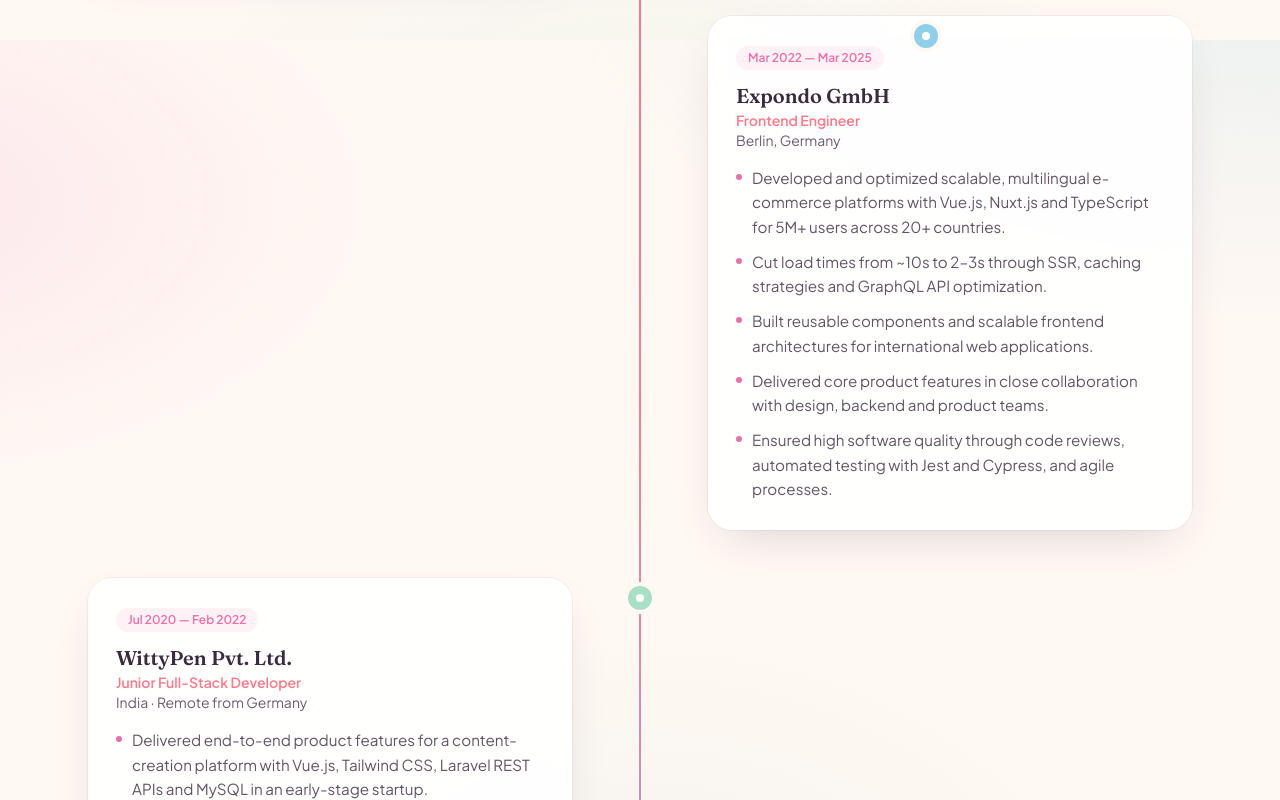
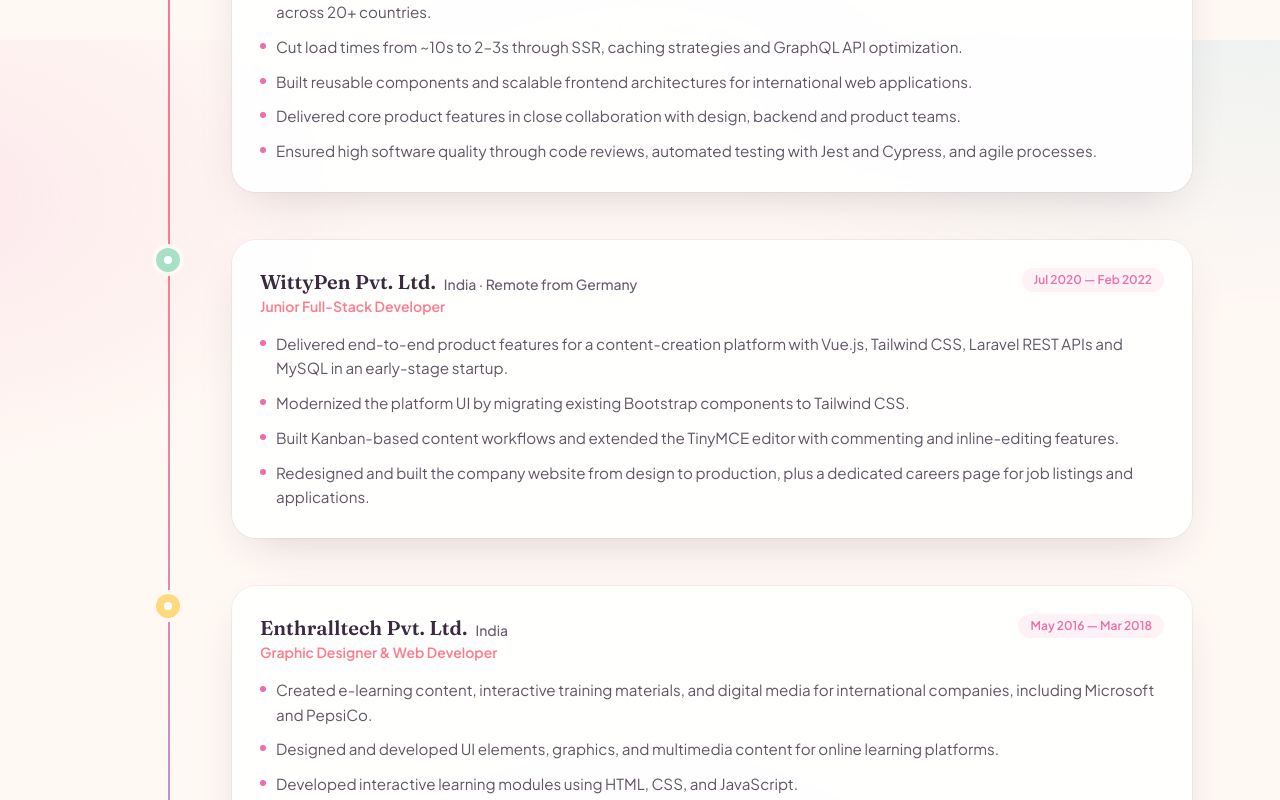
Before and after one commit to hiravesonali/sonali-hirave-portfolio, a Next.js app: page / in a window 1280 px wide. Shown: the part 1560-2360 px from the top of the page. Built offline with nearby package versions, Linux system fonts and the light colour scheme.

Commit message:
update the skills section

```diff
--- a/src/components/sections/Experience.tsx
+++ b/src/components/sections/Experience.tsx
@@ -29,34 +29,24 @@
         />
 
         <div ref={ref} className="relative mt-16 pl-8 sm:pl-0">
-          {/* Center rail (desktop) / left rail (mobile) */}
-          <div className="absolute left-3 top-0 h-full w-0.5 bg-ink/10 sm:left-1/2 sm:-translate-x-1/2" />
+          {/* Left rail */}
+          <div className="absolute left-3 top-0 h-full w-0.5 bg-ink/10 sm:left-20" />
           <motion.div
             style={{ height: lineHeight }}
-            className="absolute left-3 top-0 w-0.5 origin-top bg-gradient-to-b from-peppa-deep via-coral to-grape sm:left-1/2 sm:-translate-x-1/2"
+            className="absolute left-3 top-0 w-0.5 origin-top bg-gradient-to-b from-peppa-deep via-coral to-grape sm:left-20"
           />
 
           <div className="space-y-12">
-            {t.experience.items.map((exp, i) => {
-              const side = i % 2 === 0; // alternate sides on desktop
-              return (
-                <div
-                  key={exp.company}
-                  className={`relative sm:grid sm:grid-cols-2 sm:gap-10 ${
-                    side ? '' : 'sm:[&>*:first-child]:col-start-2'
-                  }`}
-                >
+            {t.experience.items.map((exp, i) => (
+              <div key={exp.company} className="relative">
                 {/* Node dot */}
                 <span
-                    className={`absolute left-3 top-2 z-10 grid h-6 w-6 -translate-x-1/2 place-items-center rounded-full ring-4 ring-cream sm:left-1/2 ${dotColors[i % dotColors.length]}`}
+                  className={`absolute left-3 top-2 z-10 grid h-6 w-6 -translate-x-1/2 place-items-center rounded-full ring-4 ring-cream sm:left-20 ${dotColors[i % dotColors.length]}`}
                 >
                   <span className="h-2 w-2 rounded-full bg-white" />
                 </span>
 
-                  <Reveal
-                    className={`ml-8 text-left sm:ml-0 ${side ? 'sm:pr-12' : 'sm:col-start-2 sm:pl-12'}`}
-                    y={32}
-                  >
+                <Reveal className="ml-8 text-left sm:ml-36" y={32}>
                   <motion.div
                     whileHover={{ y: -4 }}
                     transition={{
@@ -66,10 +56,8 @@
                     }}
                     className="rounded-3xl bg-white/90 p-7 text-left shadow-card ring-1 ring-ink/5 backdrop-blur"
                   >
-                      <span className="inline-block rounded-full bg-peppa/15 px-3 py-1 text-xs font-semibold text-peppa-deep">
-                        {exp.period}
-                      </span>
-                      <h3 className="mt-3 font-display text-xl font-semibold text-ink">
+                    <div className="flex flex-col gap-3 sm:flex-row sm:items-start sm:justify-between">
+                      <h3 className="font-display text-xl font-semibold text-ink">
                         {exp.url ? (
                           <a
                             href={exp.url}
@@ -82,11 +70,17 @@
                         ) : (
                           exp.company
                         )}
+                        <span className="ml-2 align-middle font-sans text-sm font-medium text-ink-soft">
+                          {exp.location}
+                        </span>
                       </h3>
+                      <span className="inline-block rounded-full bg-peppa/15 px-3 py-1 text-xs font-semibold text-peppa-deep">
+                        {exp.period}
+                      </span>
+                    </div>
                     <p className="text-sm font-semibold text-coral">
                       {exp.role}
                     </p>
-                      <p className="text-sm text-ink-soft">{exp.location}</p>
                     <ul className="mt-4 space-y-2.5 text-[0.95rem] leading-relaxed text-ink/80">
                       {exp.bullets.map((b) => (
                         <li key={b} className="flex gap-2.5">
@@ -101,8 +95,7 @@
                   </motion.div>
                 </Reveal>
               </div>
-              );
-            })}
+            ))}
           </div>
         </div>
       </div>
--- a/src/components/sections/Skills.tsx
+++ b/src/components/sections/Skills.tsx
@@ -1,23 +1,23 @@
-"use client";
+'use client';
 
-import { motion } from "framer-motion";
-import { useLanguage } from "@/i18n/LanguageProvider";
-import { SectionHeader } from "@/components/SectionHeader";
-import { StaggerGroup, StaggerItem } from "@/components/motion/Reveal";
+import { motion } from 'framer-motion';
+import { useLanguage } from '@/i18n/LanguageProvider';
+import { SectionHeader } from '@/components/SectionHeader';
+import { StaggerGroup, StaggerItem } from '@/components/motion/Reveal';
 
 const groupTints = [
-  "from-peppa/25 to-coral/20",
-  "from-sky/30 to-mint/20",
-  "from-mint/25 to-sky/15",
-  "from-butter/35 to-coral/15",
-  "from-grape/25 to-peppa/15",
+  'from-peppa/25 to-coral/20',
+  'from-sky/30 to-mint/20',
+  'from-mint/25 to-sky/15',
+  'from-butter/35 to-coral/15',
+  'from-grape/25 to-peppa/15',
 ];
 
 export function Skills() {
   const { t } = useLanguage();
 
   return (
-    <section id="skills" className="relative py-24 sm:py-32">
+    <section id="skills" className="relative py-18 sm:py-24">
       <div className="mx-auto max-w-6xl px-6">
         <SectionHeader
           chapter={t.skills.chapter}
@@ -31,7 +31,7 @@
             <StaggerItem key={group.label}>
               <motion.div
                 whileHover={{ y: -6 }}
-                transition={{ type: "spring", stiffness: 300, damping: 22 }}
+                transition={{ type: 'spring', stiffness: 300, damping: 22 }}
                 className={`h-full rounded-3xl bg-gradient-to-br ${groupTints[gi % groupTints.length]} p-6 shadow-card ring-1 ring-white/40`}
               >
                 <h3 className="font-display text-xl font-semibold text-ink">
--- a/src/content/index.ts
+++ b/src/content/index.ts
@@ -164,8 +164,8 @@
         label: 'Frontend',
         items: [
           'React',
+          'Vue.js',
           'Next.js',
-          'Vue.js',
           'Nuxt.js',
           'TypeScript',
           'JavaScript (ES6+)',
@@ -173,6 +173,7 @@
           'Context API',
           'Pinia',
           'Vuex',
+          'Vite',
           'Tailwind CSS',
           'HTML5',
           'CSS3',
@@ -194,7 +195,23 @@
       },
       {
         label: 'Tools & Workflow',
-        items: ['Git', 'Jest', 'Cypress', 'Turborepo', 'Datadog', 'Figma'],
+        items: [
+          'Jest',
+          'Vitest',
+          'Cypress',
+          'Turborepo',
+          'Datadog',
+          'Git',
+          'ESLint',
+          'Prettier',
+          'pnpm',
+          'Jira',
+          'Figma',
+        ],
+      },
+      {
+        label: 'DevOps & Deployment',
+        items: ['Docker', 'GitLab CI/CD', 'GitHub', 'Actions', 'Datadog'],
       },
       {
         label: 'Performance & SEO',
@@ -253,6 +270,19 @@
           'Modernized the platform UI by migrating existing Bootstrap components to Tailwind CSS.',
           'Built Kanban-based content workflows and extended the TinyMCE editor with commenting and inline-editing features.',
           'Redesigned and built the company website from design to production, plus a dedicated careers page for job listings and applications.',
+        ],
+      },
+      {
+        company: 'Enthralltech Pvt. Ltd.',
+        url: 'https://enthral.ai',
+        role: 'Graphic Designer & Web Developer',
+        period: 'May 2016 — Mar 2018',
+        location: 'India',
+        bullets: [
+          'Created e-learning content, interactive training materials, and digital media for international companies, including Microsoft and PepsiCo.',
+          'Designed and developed UI elements, graphics, and multimedia content for online learning platforms.',
+          'Developed interactive learning modules using HTML, CSS, and JavaScript.',
+          'Collaborated with instructional designers, content creators, and development teams to deliver engaging digital learning experiences.',
         ],
       },
     ],
```
Lines whose indentation alone changed are shown as unchanged.
